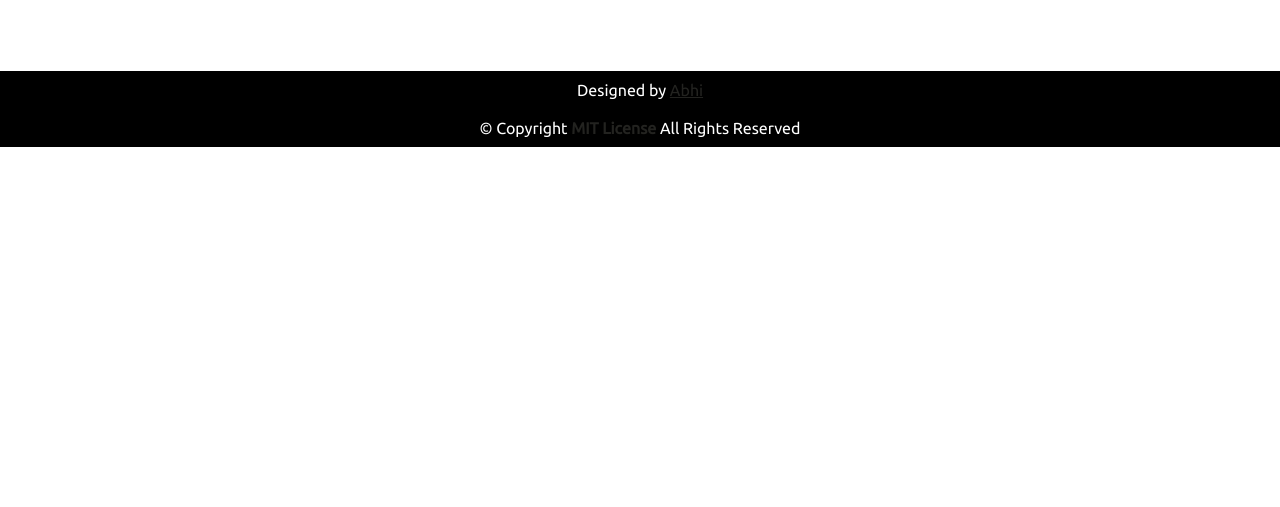
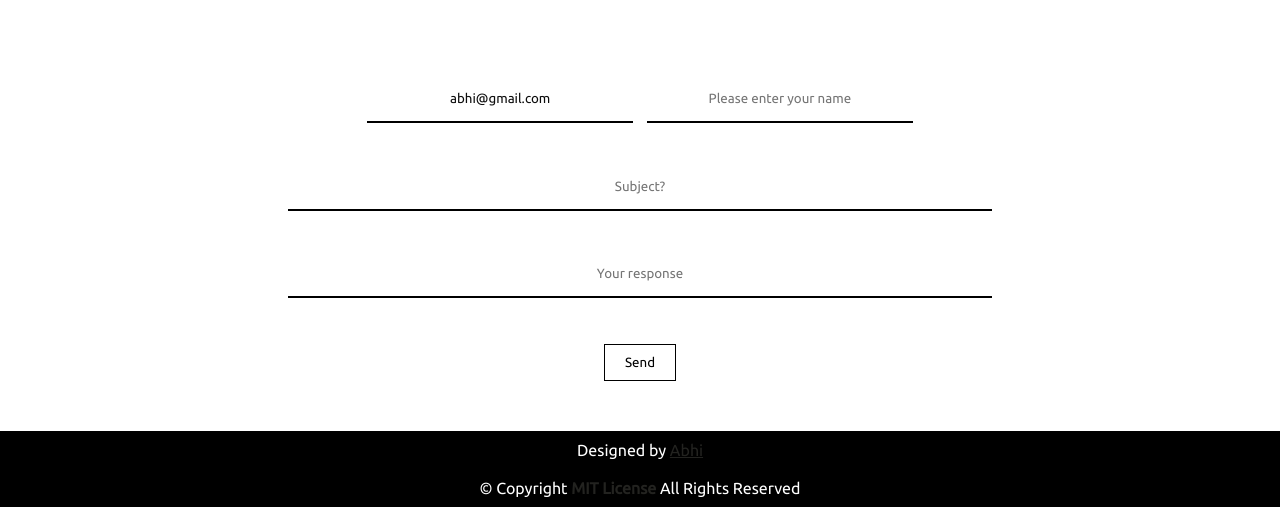
Before and after one commit to Abhisaran/abhisaran.github.io, a plain HTML site: page index.html in a window 1280 px wide. Shown: the part 7677-8184 px from the top of the page. Before the commit the page ends 7824 px from the top, so only its background shows below. Drawn offline with Linux system fonts and the light colour scheme.

Commit message:
Update email

```diff
--- a/css/index.css
+++ b/css/index.css
@@ -135,7 +135,7 @@ body::-webkit-scrollbar {
     transition: all 0.5s;
 }
 
-#hacker-name{
+#hacker-name {
     width: 40vw;
     margin-left: 5vw;
 }
@@ -270,12 +270,12 @@ body::-webkit-scrollbar {
     text-align: justify;
 }
 
-.resume-description>ul{
+.resume-description > ul {
     padding-left: 10px;
     list-style-position: inside;
 }
 
-.resume-description-key{
+.resume-description-key {
     font-weight: bolder;
 }
 
@@ -293,21 +293,78 @@ body::-webkit-scrollbar {
     text-align: center;
 }
 
-#contact-container{
+#social-container {
     width: 100vw;
     padding-top: 10vh;
     display: flex;
     justify-content: center;
 }
 
-#social-media-container{
+#social-media-container {
     display: grid;
     grid-template-columns: repeat(8, 8vh);
     column-gap: 2vw;
 }
 
-#social-media-container > a{
+#social-media-container > a {
     font-size: 8vh;
+}
+
+#email-container {
+    height: 100%;
+    width: 100vw;
+}
+
+#contact-email-container {
+    display: flex;
+    flex-direction: column;
+    justify-content: space-between;
+    align-items: center;
+    height: 40vh;
+    width: 100vw;
+    margin-bottom: 5vh;
+}
+
+#contact-email-container input {
+    margin: 5px;
+    color: #0d0d0d;
+    background-color: #ffffff;
+    padding: 15px 32px;
+    text-align: center;
+    text-decoration: none;
+    display: inline-block;
+    border: none;
+    border-bottom: 2px solid #000000;
+    -webkit-transition: all 0.5s ease-in-out;
+    -moz-transition: all 0.5s ease-in-out;
+    -ms-transition: all 0.5s ease-in-out;
+    -o-transition: all 0.5s ease-in-out;
+    transition: all 0.5s ease-in-out;
+}
+
+
+/*#contact-email-container input:focus, #contact-email-container input::placeholder {*/
+/*    border: none;*/
+/*}*/
+
+#email-input-body, #email-input-subject {
+    width: 50%;
+}
+
+#email-input-button {
+    color: #000000;
+    background-color: #ffffff;
+    padding: 10px 20px;
+    border: solid #000000 1px;
+    cursor: pointer;
+    outline: inherit;
+    transition: all 0.3s;
+    margin: 10px 0;
+}
+
+#email-input-button:hover {
+    color: #ffffff;
+    background-color: #000;
 }
 
 /*--------------------------------------------------------------
@@ -319,14 +376,14 @@ body::-webkit-scrollbar {
     background-color: black;
 }
 
-.footer-container{
+.footer-container {
     display: flex;
     flex-direction: column;
     justify-content: center;
     align-items: center;
 }
 
-.footer-container div{
+.footer-container div {
     color: #ffffff;
     margin: 10px 0;
 }
--- a/index.html
+++ b/index.html
@@ -36,11 +36,11 @@
 
 <section id="home">
     <div id="home-left">
-<!--        <div class="name-big-font">Hi,</div>-->
-<!--        <div id="hacker-name" class="name-big-font">My name is 1337D0xer!</div>-->
-<!--        <div id="name-description" class="name-big-font">and I am a-->
-<!--            <span class="name-big-font">Programmer_</span>-->
-<!--        </div>-->
+        <!--        <div class="name-big-font">Hi,</div>-->
+        <!--        <div id="hacker-name" class="name-big-font">My name is 1337D0xer!</div>-->
+        <!--        <div id="name-description" class="name-big-font">and I am a-->
+        <!--            <span class="name-big-font">Programmer_</span>-->
+        <!--        </div>-->
         <div id="hacker-name" class="name-big-font">Hi,&#13; my name is 1337D0xer and I am a programmer</div>
     </div>
     <div id="home-right">
@@ -402,7 +402,7 @@
     </section>
     <section id="contact">
         <div class="name-big-font">-- Contact --</div>
-        <div id="contact-container">
+        <div id="social-container">
             <div id="social-media-container">
                 <a href=""><i class="fab fa-facebook-square"></i></a>
                 <a href=""><i class="fab fa-instagram-square"></i></a>
@@ -414,8 +414,20 @@
                 <a href=""><i class="fas fa-phone-square"></i></a>
                 <a href=""><i class="fab fa-envelope-square"></i></a>
             </div>
+        </div>
+        <div id="email-container">
             <div id="contact-email-container">
-
+                <div>
+                    <input id="email-input-from" type="email"
+                           placeholder="To email address" value="abhi@gmail.com" required disabled/>
+                    <input id="email-input-name" type="text"
+                           placeholder="Please enter your name" required/>
+                </div>
+                <input id="email-input-subject" type="text"
+                       placeholder="Subject?" required/>
+                <input id="email-input-body" type="text"
+                       placeholder="Your response" required/>
+                <button id="email-input-button">Send</button>
             </div>
         </div>
     </section>
--- a/js/index.js
+++ b/js/index.js
@@ -79,6 +79,25 @@ function initializeFilterButtons() {
     }
 }
 
+function initializeEmailButton(){
+    let emailButton = document.getElementById('email-input-button');
+    emailButton.onclick = sendEmail;
+}
+
+function sendEmail(){
+    let receiverEmail = document.getElementById('email-input-from').value;
+    let senderName = document.getElementById('email-input-name').value;
+    let subject = document.getElementById('email-input-subject').value;
+    let body = document.getElementById('email-input-body').value;
+    if (!receiverEmail || !senderName || !subject || !body){
+        alert('Please fill the form before sending');
+        return;
+    }
+    // var formattedBody = "FirstLine \n Second Line \n Third Line";
+    let mailToLink = "mailto:" +receiverEmail+ "?subject="+subject+"&body=" + encodeURIComponent(body);
+    window.location.href = mailToLink;
+}
+
 function processFilterButtons() {
     let filterButtonList = document.getElementsByClassName('filter-button');
     for (let i = 0; i < filterButtonList.length; i++) {
@@ -99,5 +118,6 @@ function processFilterButtons() {
 
 function initialize() {
     initializeFilterButtons();
+    initializeEmailButton();
     // generateName();
 }
```
